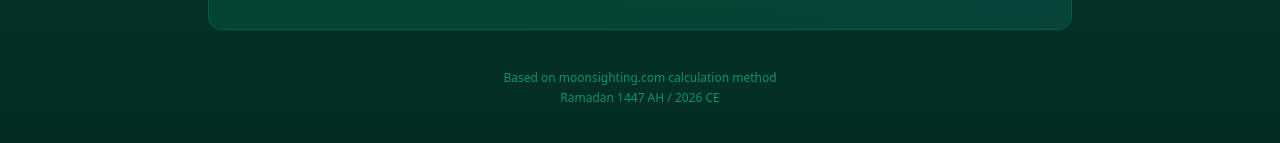
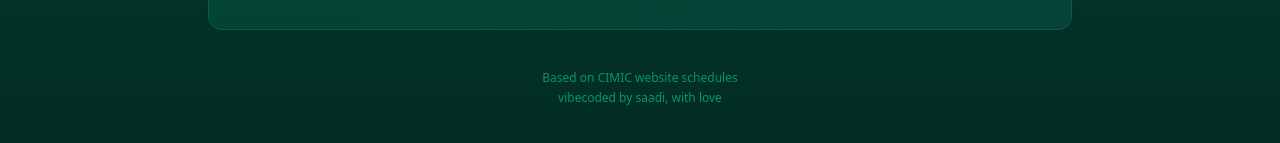
Before and after one commit to sadiulchyon/ramadan_schedules_cimic, a React (Vite) app: page / in a window 1280 px wide. Shown: the part 1525-1668 px from the top of the page. Built offline with nearby package versions, Linux system fonts and the light colour scheme.

Commit message:
Update footer content in App component

```diff
--- a/src/App.tsx
+++ b/src/App.tsx
@@ -352,8 +352,8 @@ function App() {
 
         {/* Footer */}
         <footer className="text-center text-xs text-emerald-600 py-4">
-          <p>Based on moonsighting.com calculation method</p>
-          <p className="mt-1">Ramadan 1447 AH / 2026 CE</p>
+          <p>Based on CIMIC website schedules</p>
+          <p className="mt-1">vibecoded by saadi, with love</p>
         </footer>
       </main>
     </div>
```
